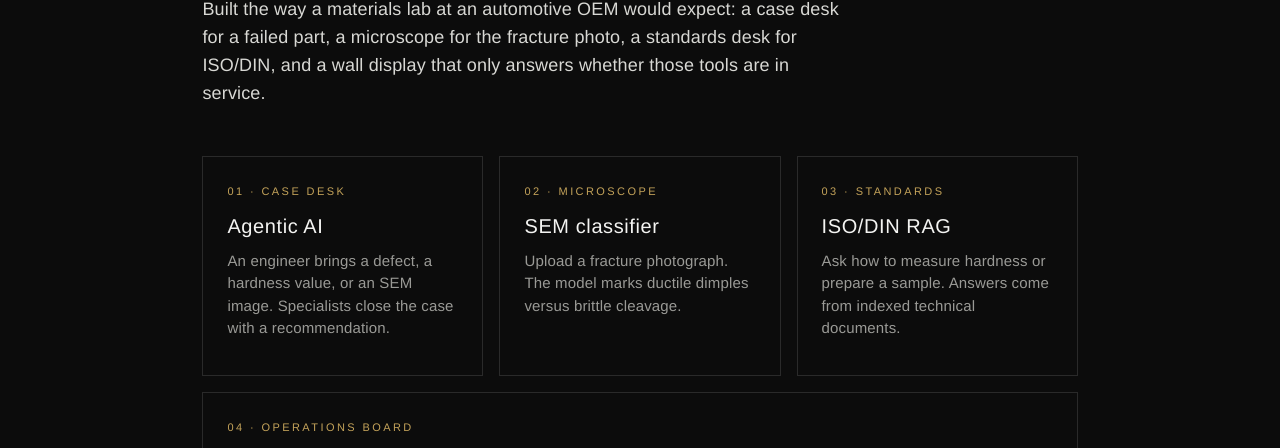
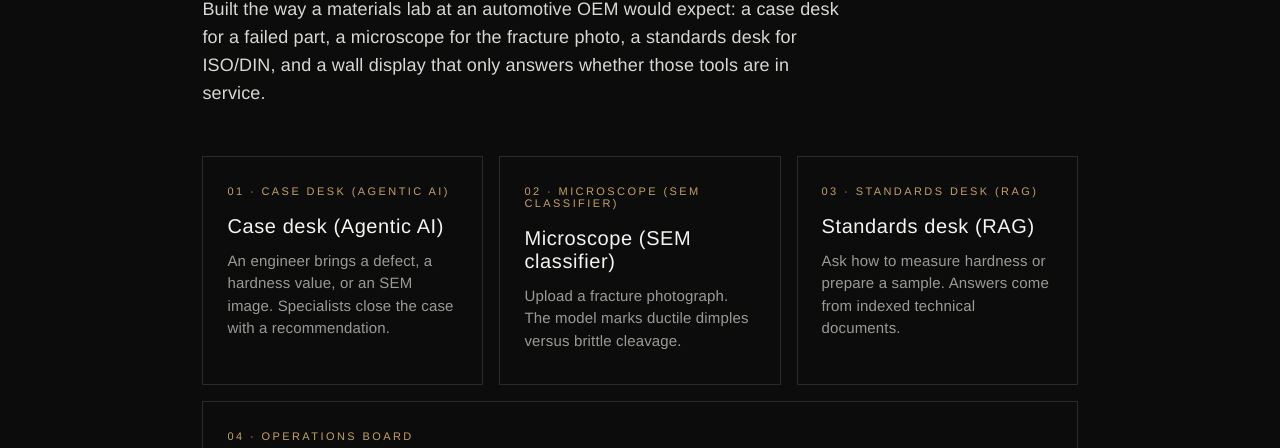
Before and after one commit to Shyam-Gupta-Chiliveri/materials-intelligence, a plain HTML site: page index.html in a window 1280 px wide. Shown: the part 307-755 px from the top of the page. Drawn offline with Linux system fonts and the light colour scheme.

Commit message:
Label each tool with the real app name in brackets.

```diff
--- a/index.html
+++ b/index.html
@@ -43,18 +43,18 @@
     <p class="lead">Built the way a materials lab at an automotive OEM would expect: a case desk for a failed part, a microscope for the fracture photo, a standards desk for ISO/DIN, and a wall display that only answers whether those tools are in service.</p>
     <div class="grid">
       <a class="card" href="https://138.2.179.154.sslip.io">
-        <div class="num">01 · CASE DESK</div>
-        <h2>Agentic AI</h2>
+        <div class="num">01 · CASE DESK (AGENTIC AI)</div>
+        <h2>Case desk (Agentic AI)</h2>
         <p>An engineer brings a defect, a hardness value, or an SEM image. Specialists close the case with a recommendation.</p>
       </a>
       <a class="card" href="https://sem.138.2.179.154.sslip.io">
-        <div class="num">02 · MICROSCOPE</div>
-        <h2>SEM classifier</h2>
+        <div class="num">02 · MICROSCOPE (SEM CLASSIFIER)</div>
+        <h2>Microscope (SEM classifier)</h2>
         <p>Upload a fracture photograph. The model marks ductile dimples versus brittle cleavage.</p>
       </a>
       <a class="card" href="https://rag.138.2.179.154.sslip.io">
-        <div class="num">03 · STANDARDS</div>
-        <h2>ISO/DIN RAG</h2>
+        <div class="num">03 · STANDARDS DESK (RAG)</div>
+        <h2>Standards desk (RAG)</h2>
         <p>Ask how to measure hardness or prepare a sample. Answers come from indexed technical documents.</p>
       </a>
     </div>
```
